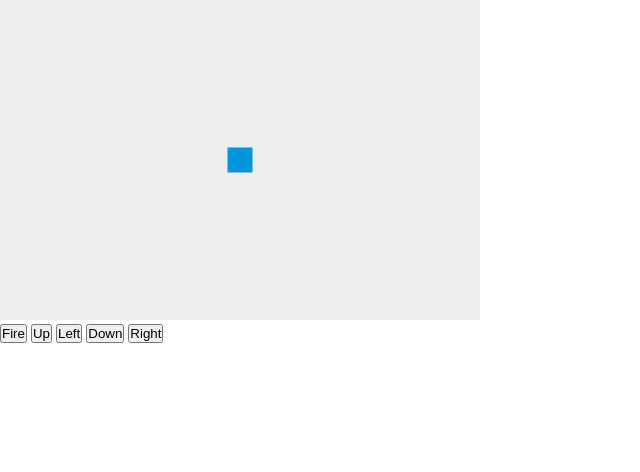
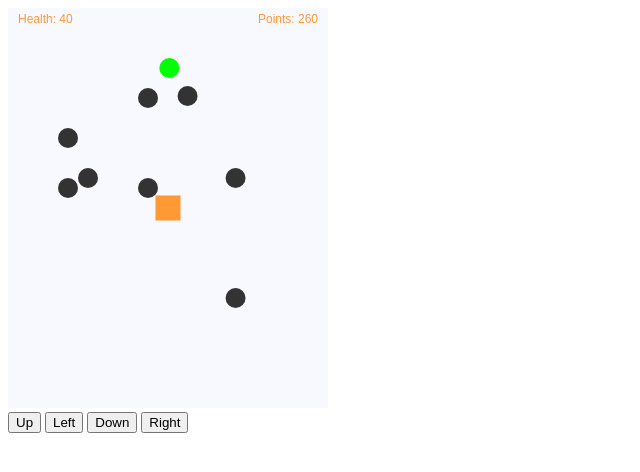
Before and after one commit to Caleb-Cragun/Mobile-App-Development-Group, a plain HTML site: page public_html/index.html in a window 1280 px wide. Shown: the whole page, without its empty margins (0-640 px from the left). Drawn offline with Linux system fonts and the light colour scheme.

Commit message:
7/6/2015 Game mvp

```diff
--- /dev/null
+++ b/public_html/bouncingBallGame.js
@@ -0,0 +1,455 @@
+var canvas = document.getElementById("myCanvas");
+//----------------------------------------------------------------------
+//Ball
+//Basic variables for position and movement
+
+var ctx = canvas.getContext("2d");
+var x = canvas.width / 2;
+var y = canvas.height - 30;
+var dx = 2;
+var dy = -2;
+var ballRadius = 10;
+//Draw ball and color it
+function drawBall() {
+    ctx.beginPath();
+    ctx.arc(x, y, ballRadius, 0, Math.PI * 2);
+    ctx.fillStyle = "#333333";
+    ctx.fill();
+    ctx.closePath();
+}
+
+//----------------------------------------------------------------------
+//Ball2
+var ctx2 = canvas.getContext("2d");
+var x2 = canvas.width / 9;
+var y2 = canvas.height - 30;
+var dx2 = -2;
+var dy2 = 2;
+//Draw ball and color it
+function drawBall2() {
+    ctx2.beginPath();
+    ctx2.arc(x2, y2, ballRadius, 0, Math.PI * 2);
+    ctx2.fillStyle = "#333333";
+    ctx2.fill();
+    ctx2.closePath();
+}
+
+//----------------------------------------------------------------------
+//Ball3
+var ctx3 = canvas.getContext("2d");
+var x3 = canvas.width - 40;
+var y3 = canvas.height - 30;
+var dx3 = 2;
+var dy3 = 2;
+//Draw ball and color it
+function drawBall3() {
+    ctx3.beginPath();
+    ctx3.arc(x3, y3, ballRadius, 0, Math.PI * 2);
+    ctx3.fillStyle = "#333333";
+    ctx3.fill();
+    ctx3.closePath();
+}
+
+//----------------------------------------------------------------------
+//Ball4
+var ctx4 = canvas.getContext("2d");
+var x4 = canvas.width / 9;
+var y4 = canvas.height - 150;
+var dx4 = -2;
+var dy4 = 2;
+//Draw ball and color it
+function drawBall4() {
+    ctx4.beginPath();
+    ctx4.arc(x4, y4, ballRadius, 0, Math.PI * 2);
+    ctx4.fillStyle = "#333333";
+    ctx4.fill();
+    ctx4.closePath();
+}
+
+//----------------------------------------------------------------------
+//Ball5
+var ctx5 = canvas.getContext("2d");
+var x5 = canvas.width - 40;
+var y5 = canvas.height - 150;
+var dx5 = -2;
+var dy5 = 2;
+//Draw ball and color it
+function drawBall5() {
+    ctx5.beginPath();
+    ctx5.arc(x5, y5, ballRadius, 0, Math.PI * 2);
+    ctx5.fillStyle = "#333333";
+    ctx5.fill();
+    ctx5.closePath();
+}
+
+//----------------------------------------------------------------------
+//Ball6
+var ctx6 = canvas.getContext("2d");
+var x6 = canvas.width / 9;
+var y6 = canvas.height - 320;
+var dx6 = 2;
+var dy6 = 2;
+//Draw ball and color it
+function drawBall6() {
+    ctx6.beginPath();
+    ctx6.arc(x6, y6, ballRadius, 0, Math.PI * 2);
+    ctx6.fillStyle = "#333333";
+    ctx6.fill();
+    ctx6.closePath();
+}
+
+//----------------------------------------------------------------------
+//Ball7
+var ctx7 = canvas.getContext("2d");
+var x7 = canvas.width / 2;
+var y7 = canvas.height - 320;
+var dx7 = 2;
+var dy7 = -2;
+//Draw ball and color it
+function drawBall7() {
+    ctx7.beginPath();
+    ctx7.arc(x7, y7, ballRadius, 0, Math.PI * 2);
+    ctx7.fillStyle = "#333333";
+    ctx7.fill();
+    ctx7.closePath();
+}
+
+//----------------------------------------------------------------------
+//Ball8
+var ctx8 = canvas.getContext("2d");
+var x8 = canvas.width - 40;
+var y8 = canvas.height - 320;
+var dx8 = -2;
+var dy8 = -2;
+//Draw ball and color it
+function drawBall8() {
+    ctx8.beginPath();
+    ctx8.arc(x8, y8, ballRadius, 0, Math.PI * 2);
+    ctx8.fillStyle = "#333333";
+    ctx8.fill();
+    ctx8.closePath();
+}
+
+//----------------------------------------------------------------------
+//Ship
+// Basic variables for position and movement
+var rightPressed = false;
+var leftPressed = false;
+var upPressed = false;
+var downPressed = false;
+var firePressed = false;
+var shipHeight = 25;
+var shipWidth = 25;
+var shipX = (canvas.width - shipWidth) / 2;
+var shipY = (canvas.height - shipHeight) / 2;
+var square = canvas.getContext("2d");
+
+//Event listeners for when certain key is pressed
+document.addEventListener("keydown", keyDownHandler, false);
+document.addEventListener("keyup", keyUpHandler, false);
+
+/*
+ * Initialization of basic movement and firing for computer
+ * Uses up, down, left, right, and spacebar
+ */
+
+//When a key is pressed
+function keyDownHandler(e) {
+    if (e.keyCode == 39) {
+        rightPressed = true;
+    }
+    else if (e.keyCode == 37) {
+        leftPressed = true;
+    }
+    else if (e.keyCode == 38) {
+        upPressed = true;
+    }
+    else if (e.keyCode == 40) {
+        downPressed = true;
+    }
+}
+
+//When key is not pressed anymore
+function keyUpHandler(e) {
+    if (e.keyCode == 39) {
+        rightPressed = false;
+    }
+    else if (e.keyCode == 37) {
+        leftPressed = false;
+    }
+    else if (e.keyCode == 38) {
+        upPressed = false;
+    }
+    else if (e.keyCode == 40) {
+        downPressed = false;
+    }
+}
+
+/*
+ * Basic movement and firing for mobile devices
+ * Uses buttons on the screen
+ */
+//Left button
+function leftOn() {
+    leftPressed = true;
+}
+function leftOff() {
+    leftPressed = false;
+}
+//Right button
+function rightOn() {
+    rightPressed = true;
+}
+function rightOff() {
+    rightPressed = false;
+}
+
+//Up button
+function upOn() {
+    upPressed = true;
+}
+function upOff() {
+    upPressed = false;
+}
+
+//Down button
+function downOn() {
+    downPressed = true;
+}
+function downOff() {
+    downPressed = false;
+}
+//Draws the ship
+function drawShip() {
+    square.beginPath();
+    square.rect(shipX, shipY, shipWidth, shipHeight);
+    square.fillStyle = "#FF9933";
+    square.fill();
+    square.closePath();
+}
+
+//----------------------------------------------------------------------
+//Goal
+//Basic variables for position and movement
+var gx = canvas.width / 6;
+var gy = canvas.height / 2;
+var gdx = 2;
+var gdy = -2;
+var gRadius = 10;
+var goal = canvas.getContext("2d");
+
+function drawGoal() {
+    goal.beginPath();
+    goal.arc(gx, gy, gRadius, 0, Math.PI * 2);
+    goal.fillStyle = "#00FF00";
+    goal.fill();
+    goal.closePath();
+    goal.status = 1;
+}
+
+function drawText() {
+    var texts = canvas.getContext("2d");
+    texts.font = "12px Arial";
+    texts.fillText("Health: " + health, 10, 15);
+    texts.fillText("Points: " + points, 250, 15);
+}
+
+function drawEnd(){
+    var endText = canvas.getContext("2d");
+    endText.font = "22px Arial";
+    endText.fillText("Game Over",90,150);
+}
+
+function draw() {
+    goal.clearRect(0, 0, canvas.width, canvas.height);
+    drawGoal();
+    drawShip();
+    drawText();
+    drawBall();
+    drawBall2();
+    drawBall3();
+    drawBall4();
+    drawBall5();
+    drawBall6();
+    drawBall7();
+    drawBall8();
+    collisionDetection();
+
+
+    //Ship movement
+    if (rightPressed && shipX < canvas.width - shipWidth) {
+        shipX += 7;
+    }
+    else if (leftPressed && shipX > 0) {
+        shipX -= 7;
+    }
+    else if (downPressed && shipY < canvas.height - shipWidth) {
+        shipY += 7;
+    }
+    else if (upPressed && shipY > 0) {
+        shipY -= 7;
+    }
+
+    x += dx;
+    y += dy;
+    gx += gdx;
+    gy += gdy;
+    x2 += dx2;
+    y2 += dy2;
+    x3 += dx3;
+    y3 += dy3;
+    x4 += dx4;
+    y4 += dy4;
+    x5 += dx5;
+    y5 += dy5;
+    x6 += dx6;
+    y6 += dy6;
+    x7 += dx7;
+    y7 += dy7;
+    x8 += dx8;
+    y8 += dy8;
+}
+setInterval(draw, 10);
+//----------------------------------------------------------------------
+//Collision detection
+function collisionDetection() {
+    //Goal collision with wall
+    if (gx + gdx > canvas.width - gRadius || gx + gdx < gRadius) {
+        gdx = -gdx;
+    }
+    if (gy + gdy > canvas.height - gRadius || gy + gdy < gRadius) {
+        gdy = -gdy;
+    }
+
+    //Ball collision with wall
+    if (x + dx > canvas.width - ballRadius || x + dx < ballRadius) {
+        dx = -dx;
+    }
+    if (y + dy > canvas.height - ballRadius || y + dy < ballRadius) {
+        dy = -dy;
+    }
+
+    if (x2 + dx2 > canvas.width - ballRadius || x2 + dx2 < ballRadius) {
+        dx2 = -dx2;
+    }
+    if (y2 + dy2 > canvas.height - ballRadius || y2 + dy2 < ballRadius) {
+        dy2 = -dy2;
+    }
+
+    if (x3 + dx3 > canvas.width - ballRadius || x3 + dx3 < ballRadius) {
+        dx3 = -dx3;
+    }
+    if (y3 + dy3 > canvas.height - ballRadius || y3 + dy3 < ballRadius) {
+        dy3 = -dy3;
+    }
+
+    if (x4 + dx4 > canvas.width - ballRadius || x4 + dx4 < ballRadius) {
+        dx4 = -dx4;
+    }
+    if (y4 + dy4 > canvas.height - ballRadius || y4 + dy4 < ballRadius) {
+        dy4 = -dy4;
+    }
+
+    if (x5 + dx5 > canvas.width - ballRadius || x5 + dx5 < ballRadius) {
+        dx5 = -dx5;
+    }
+    if (y5 + dy5 > canvas.height - ballRadius || y5 + dy5 < ballRadius) {
+        dy5 = -dy5;
+    }
+
+    if (x6 + dx6 > canvas.width - ballRadius || x6 + dx6 < ballRadius) {
+        dx6 = -dx6;
+    }
+    if (y6 + dy6 > canvas.height - ballRadius || y6 + dy6 < ballRadius) {
+        dy6 = -dy6;
+    }
+
+    if (x7 + dx7 > canvas.width - ballRadius || x7 + dx7 < ballRadius) {
+        dx7 = -dx7;
+    }
+    if (y7 + dy7 > canvas.height - ballRadius || y7 + dy7 < ballRadius) {
+        dy7 = -dy7;
+    }
+
+    if (x8 + dx8 > canvas.width - ballRadius || x8 + dx8 < ballRadius) {
+        dx8 = -dx8;
+    }
+    if (y8 + dy8 > canvas.height - ballRadius || y8 + dy8 < ballRadius) {
+        dy8 = -dy8;
+    }
+
+    //Ball collision with ship
+    if (x > shipX && x < shipX + shipWidth && y > shipY && y < shipY + shipHeight) {
+        dy = -dy;
+        points += 10;
+        health -= 10;
+    }
+    if (x2 > shipX && x2 < shipX + shipWidth && y2 > shipY && y2 < shipY + shipHeight) {
+        dy2 = -dy2;
+        points += 10;
+        health -= 10;
+    }
+    if (x3 > shipX && x3 < shipX + shipWidth && y3 > shipY && y3 < shipY + shipHeight) {
+        dy3 = -dy3;
+        points += 10;
+        health -= 10;
+    }
+    if (x4 > shipX && x4 < shipX + shipWidth && y4 > shipY && y4 < shipY + shipHeight) {
+        dy4 = -dy4;
+        points += 10;
+        health -= 10;
+    }
+    if (x5 > shipX && x5 < shipX + shipWidth && y5 > shipY && y5 < shipY + shipHeight) {
+        dy5 = -dy5;
+        points += 10;
+        health -= 10;
+    }
+    if (x6 > shipX && x6 < shipX + shipWidth && y6 > shipY && y6 < shipY + shipHeight) {
+        dy6 = -dy6;
+        points += 10;
+        health -= 10;
+    }
+    if (x7 > shipX && x7 < shipX + shipWidth && y7 > shipY && y7 < shipY + shipHeight) {
+        dy7 = -dy7;
+        points += 10;
+        health -= 10;
+    }
+    if (x8 > shipX && x8 < shipX + shipWidth && y8 > shipY && y8 < shipY + shipHeight) {
+        dy8 = -dy8;
+        points += 10;
+        health -= 10;
+    }
+    //Goal collision with ship
+    if (gx > shipX && gx < shipX + shipWidth && gy > shipY && gy < shipY + shipHeight) {
+        gdy = -gdy;
+        health += 20;
+    }
+
+    //
+    if ((points % 1000) == 0 && points != 0) {
+        health += 100;
+    }
+    if (health <= 0) {
+        ctx.clearRect(0, 0, canvas.width, canvas.height);
+        drawEnd();
+    }
+}
+
+function start(){
+    goal.clearRect(0, 0, canvas.width, canvas.height);
+    var sText = canvas.getContext("2d");
+    sText.font = "22px Arial";
+    for (i = 3; i >= 0; i--){
+       sText.fillText("Starting..." + i,90,150);
+       setTimeout(1000);
+    }
+}
+
+//----------------------------------------------------------------------
+//Game loop
+var health = 300;
+var points = 0;
+function initialization() {
+    start();
+    draw();
+}
--- a/public_html/gameScript.js
+++ b/public_html/gameScript.js
@@ -1,16 +1,18 @@
-var canvas = document.getElementById("myCanvas");
-var ctx = canvas.getContext("2d");
-var paddleHeight = 25;
-var paddleWidth = 25;
-var paddleX = (canvas.width-paddleWidth)/2;
-var paddleY = (canvas.height-paddleHeight)/2;
+// Basic variables for movement and firing
 var rightPressed = false;
 var leftPressed = false;
 var upPressed = false;
 var downPressed = false;
+var firePressed = false;
 
+//Event listeners for when certain key is pressed
 document.addEventListener("keydown", keyDownHandler, false);
 document.addEventListener("keyup", keyUpHandler, false);
+
+/*
+ * Initialization of basic movement and firing for computer
+ * Uses up, down, left, right, and spacebar
+ */
 
 //When a key is pressed
 function keyDownHandler(e) {
@@ -25,6 +27,9 @@ function keyDownHandler(e) {
     }
     else if (e.keyCode == 40){
         downPressed = true;
+    }
+    else if (e.keyCode == 32){
+        firePressed = true;
     }
 }
 
@@ -43,6 +48,11 @@ function keyUpHandler(e) {
         downPressed = false;
     }
 }
+
+/*
+ * Basic movement and firing for mobile devices
+ * Uses buttons on the screen
+ */
 //Left button
 function leftOn(){
     leftPressed = true;
@@ -74,29 +84,79 @@ function downOff(){
     downPressed = false;
 }
 
-function drawPaddle() {
+//Fire button
+function fireOn(){
+    firePressed = true;
+}
+function fireOff(){
+    firePressed = false;
+}
+
+//------------------------------------------------------------------------------
+/*
+ * Drawing things on the canvas
+ *
+ */
+
+var canvas = document.getElementById("myCanvas");
+var ctx = canvas.getContext("2d");
+var shipHeight = 25;
+var shipWidth = 25;
+var bulletRadius = 4;
+var dy = 2;
+var shipX = (canvas.width-shipWidth)/2;
+var shipY = (canvas.height-shipHeight)/2;
+var bulletY = shipY - 5;
+var bulletX = shipX + 15;
+
+//Draws the ship
+function drawShip() {
     ctx.beginPath();
-    ctx.rect(paddleX, paddleY, paddleWidth, paddleHeight);
+    ctx.rect(shipX, shipY, shipWidth, shipHeight);
+    ctx.shadowBlur=5;
+    ctx.shadowOffsetX=5;
+    ctx.shadowColor="black";
     ctx.fillStyle = "#0095DD";
     ctx.fill();
     ctx.closePath();
 }
+//Draw the bullet
+function drawBullet() {
+    ctx.beginPath();
+    ctx.arc(shipX+15, bulletY, bulletRadius, 0, Math.PI*2);
+    ctx.fillPath="#111111";
+    ctx.fill();
+    ctx.closePath();
+}
+//Bullet movement
+function fireBullet(){
+    drawBullet();
+    bulletY-=dy;
 
+    if (bulletY<=0){
+        bulletY=shipY-5;
+        firePressed = false;
+    }
+}
 function draw() {
     ctx.clearRect(0, 0, canvas.width, canvas.height);
-    drawPaddle();
+    drawShip();
 
-    if(rightPressed && paddleX < canvas.width-paddleWidth) {
-        paddleX += 7;
+
+    if(rightPressed && shipX < canvas.width-shipWidth) {
+        shipX += 7;
     }
-    else if(leftPressed && paddleX > 0) {
-        paddleX -= 7;
+    else if(leftPressed && shipX > 0) {
+        shipX -= 7;
     }
-    else if (downPressed && paddleY < canvas.height-paddleWidth){
-        paddleY += 7;
+    else if (downPressed && shipY < canvas.height-shipWidth){
+        shipY += 7;
     }
-    else if (upPressed && paddleY > 0){
-        paddleY -= 7;
+    else if (upPressed && shipY > 0){
+        shipY -= 7;
+    }
+    else if (firePressed){
+        fireBullet();
     }
 }
-setInterval(draw, 10);
+setInterval(draw,10);
--- a/public_html/gameStyle.css
+++ b/public_html/gameStyle.css
@@ -1,2 +1,3 @@
-* { padding: 0; margin: 0; }
-canvas { background: #eee; }
+canvas{
+    background-color: ghostwhite;
+}
--- a/public_html/index.html
+++ b/public_html/index.html
@@ -2,20 +2,17 @@
 <html>
 <head>
     <meta charset="utf-8" />
-    <title>Gamedev Canvas Workshop</title>
+    <title>Shifting Planes</title>
     <link href='gameStyle.css' type="text/css" rel="stylesheet">
 </head>
-<body>
-
-<canvas id="myCanvas" width="480" height="320"></canvas>
+<body onload="initialization()">
+<canvas id="myCanvas" width="320" height="400"></canvas>
 <div>
-  <button type="button" id="fire">Fire</button>
   <button type="button" id="up" onmousedown="upOn()" onmouseup="upOff()">Up</button>
   <button type="button" id="left" onmousedown="leftOn()" onmouseup="leftOff()">Left</button>
   <button type="button" id="down" onmousedown="downOn()" onmouseup="downOff()">Down</button>
   <button type="button" id="right" onmousedown="rightOn()" onmouseup="rightOff()">Right</button>
 </div>
-<script src="gameScript.js"></script>
-
+<script src="bouncingBallGame.js"></script>
 </body>
 </html>
```
